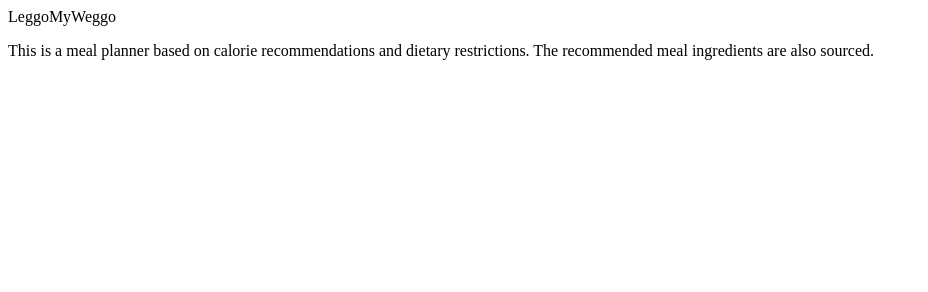
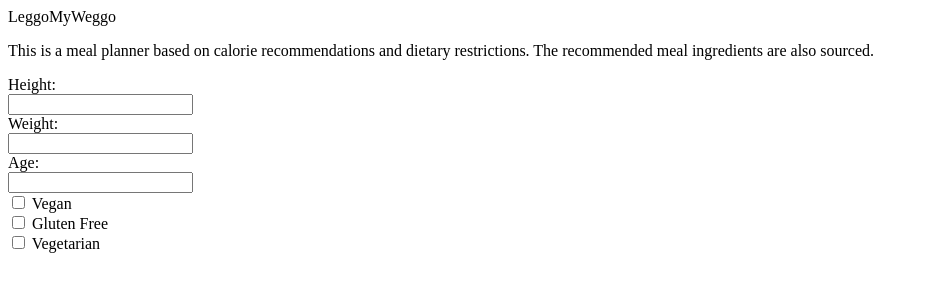
Before and after one commit to sjbrosius/LeggoMyWeggo, a plain HTML site: page index.html in a window 1280 px wide. Shown: the whole page, without its empty margins (0-928 px from the left). Drawn offline with Linux system fonts and the light colour scheme.

Commit message:
Form start

```diff
--- a/index.html
+++ b/index.html
@@ -2,5 +2,15 @@
 <head>LeggoMyWeggo</head>
 <title><b>LeggoMyWeggo</b></title>
   <p>This is a meal planner based on calorie recommendations and dietary restrictions. The recommended meal ingredients are also sourced.</p>
+  <form>
+    Height:<br>
+    <input type="text" name="Height"><br>
+    Weight:<br>
+    <input type="text" name="Weight"><br>
+    Age:<br>
+    <input type="text" name="Age"><br>
+    <input type="checkbox" name="Vegan" value="Vegan"> Vegan<br>
+    <input type="checkbox" name="Gluten Free" value="Gluten Free"> Gluten Free<br>
+    <input type="checkbox" name="Vegetarian" value="Vegetarian"> Vegetarian<br>
 
 </html>
```
